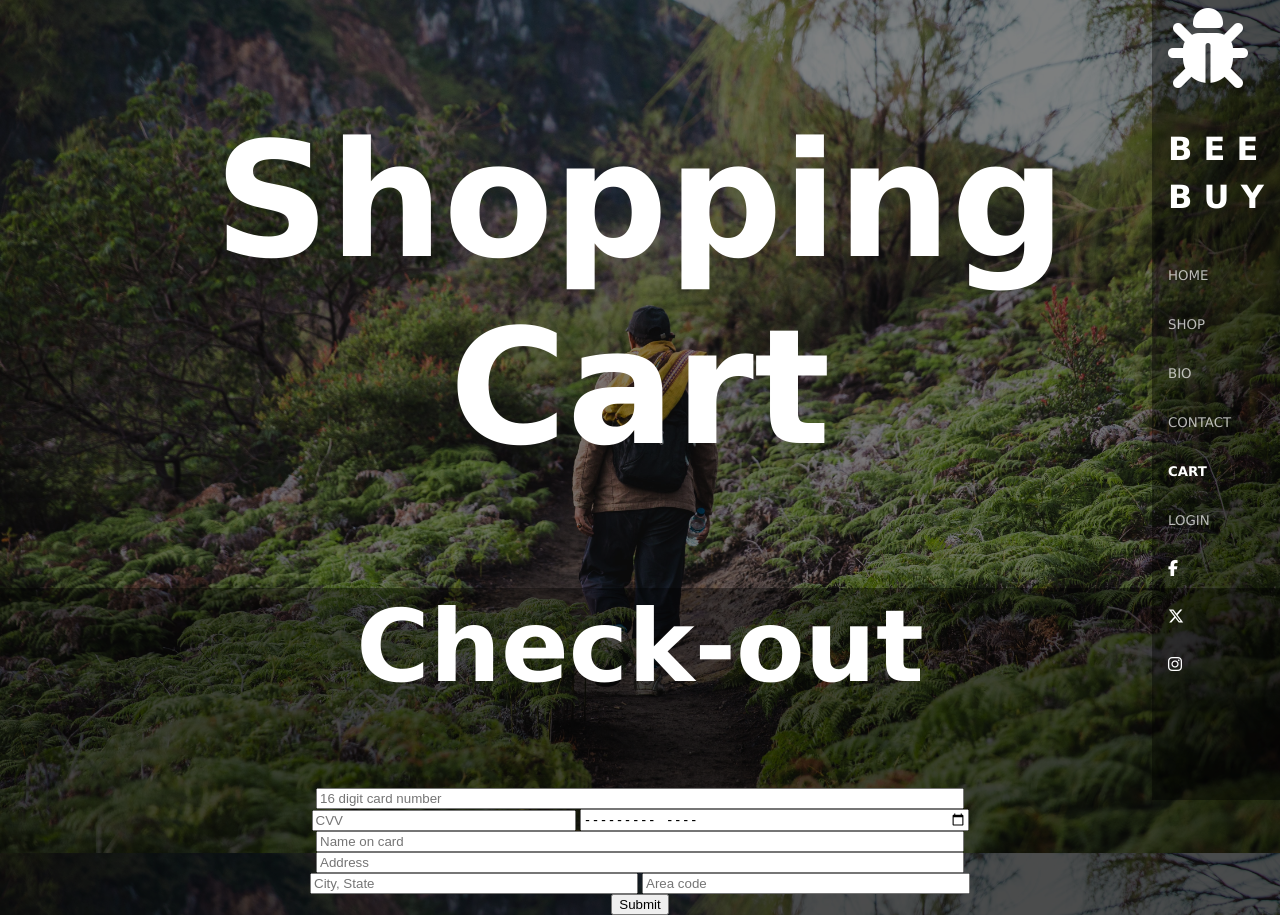
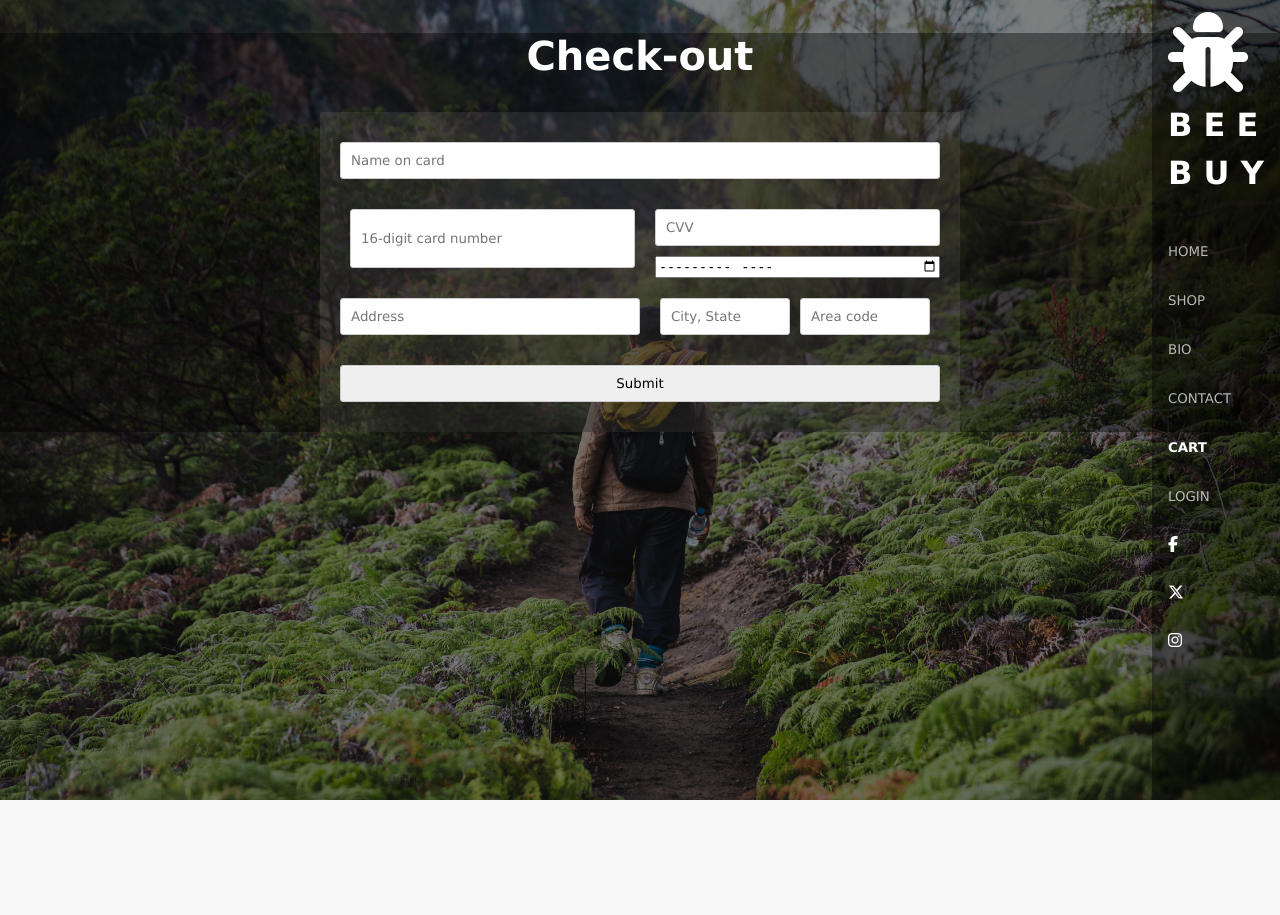
Before and after one commit to robberfish/lab-assignment, a PHP site: page /cart.html in a window 1280 px wide. After the commit the page ends 800 px from the top, so only its background shows below. Run offline with PHP 8.4, Linux system fonts and the light colour scheme.

Commit message:
tweaking cart

```diff
--- a/cart.html
+++ b/cart.html
@@ -2,79 +2,17 @@
 <html>
 <head>
     <link rel="stylesheet" href="https://cdnjs.cloudflare.com/ajax/libs/font-awesome/6.5.1/css/all.min.css">
-
+    <link rel="stylesheet" href="styles.css">
     <title>
         Pretend Photo Website
     </title>
 <style>
-
-    header{
-        background-color: rgba(0, 0, 0, 0.4);
-        padding: 0px 0px;
-        position: fixed;
-        width: 128px;
-        top: 0;
-        right: 0;
-        z-index: 1000;
-        line-height: 48px;
-        height: 100vh;
-        margin:0;
-    }
-    header h1{
-        padding: 8px 16px;
-    }
-    body{
-        background-image: url("mountains.jpg");
-        background-color: gray;
-        background-blend-mode: multiply;
-        background-repeat: no-repeat;
-        background-size: cover;
-        background-attachment: fixed;
-        margin:0%;
-    }
-    main{
-        padding: 0px;
-        padding-top: 0px;
-    }
-    .nav-links {
-    list-style: none;
-    padding: 0;
-    margin: 0;
-    display:list-item;
-    }
-    .nav-links li a {
-        margin-right: 15px;
-        text-decoration: none;
-        color: rgb(255, 255, 255, 0.7);
-        text-align: center;
-        font-family: 'Lucida Sans', 'Lucida Sans Regular', 'Lucida Grande', 'Lucida Sans Unicode', Geneva, Verdana, sans-serif;
-        font-size: smaller;
-        padding: 8px 16px;
-        border-radius: 0px;
-        transition: background 0.3s ease;
-    }
-    .nav-links a:hover {
-        color: rgb(255, 255, 255);
-        font-weight: bold;
-    }
-    .nav-links li a.active {
-        /*background-color: #f8b400; */
-        color: rgb(255, 255, 255);
-        font-weight: bolder;
-    }
-    h1{
-        font-family: 'Lucida Sans', 'Lucida Sans Regular', 'Lucida Grande', 'Lucida Sans Unicode', Geneva, Verdana, sans-serif;
-        color:#ffffff;
-        text-align: center;
-        font-weight: bolder;
-        font-size: 160px;
-    }
     h2{
         font-family: 'Lucida Sans', 'Lucida Sans Regular', 'Lucida Grande', 'Lucida Sans Unicode', Geneva, Verdana, sans-serif;
         color:#ffffff;
         text-align: center;
         font-weight: bolder;
-        font-size: 100px;
+        font-size: 40px;
     }
 </style>
 </head>
@@ -105,8 +43,6 @@
                 </ul>
         </nav>
     </header>
-    <h1>Shopping Cart</h1>
-
 
     <div class="card" style="background-color: rgba(0, 0, 0, 0.4);">
         <div class="card-header">
@@ -114,10 +50,14 @@
         </div>
         <div class="card-body">
             <form style="text-align: center;">
-                <input type="text" name="card-num" placeholder="16 digit card number" style="width: 50%;"><br>
-                <input type="text" name="cvv" placeholder="CVV" style="width: 20%;">
-                <input type="month" name="exp-date" placeholder="Expiration date" style="width: 30%;"><br>
-                <input type="text" name="name" placeholder="Name on card" style="width: 50%;"><br>
+                <input type="text" name="name" placeholder="Name on card" style="width: 100%;"><br>
+                <div class="input-group full-width">
+                    <input type="text" name="card-num" placeholder="16-digit card number">
+                </div><br>
+                <div class="input-group">
+                    <input type="text" name="cvv" placeholder="CVV">
+                    <input type="month" name="exp-date" placeholder="Expiration date">
+                </div>
                 <input type="text" name="address" placeholder="Address" style="width: 50%"><br>
                 <input type="text" name="city" placeholder="City, State" style="width: 25%">
                 <input type="text" name="area-code" placeholder="Area code" style="width: 25%"><br>
--- a/styles.css
+++ b/styles.css
@@ -107,10 +107,28 @@ p {
     font-size: smaller;
 }
 form {
-    max-width: 500px;
+    /*max-width: 600px;
     margin: 20px auto;
     padding: 20px;
-    background-color:rgba(205, 194, 194, 0.1);
+    background-color:rgba(205, 194, 194, 0.1);*/
+    max-width: 600px;
+    margin: 20px auto;
+    padding: 20px;
+    background-color: rgba(205, 194, 194, 0.1);
+    display: flex;
+    flex-wrap: wrap;
+    gap: 10px;
+}
+.input-group {
+    display: flex;
+    flex-direction: column;
+    flex: 1; /* Allows fields to share space equally */
+    min-width: 45%; /* Ensures fields are at least 45% width */
+}
+.full-width {
+    display: flex;
+    flex-direction: column;
+    width: 100%;
 }
 
 label {
@@ -124,7 +142,7 @@ input[type="text"],
 input[type="info"],
 input[type="submit"],
 input[type="email"] {
-    width: 90%;
+    width: 100%;
     padding: 10px;
     margin: 10px auto;
     border: 1px solid #ccc;
@@ -134,3 +152,26 @@ input[type="email"] {
     font-family: 'Lucida Sans', 'Lucida Sans Regular', 'Lucida Grande', 'Lucida Sans Unicode', Geneva, Verdana, sans-serif;
     font-weight:lighter;
 }
+.input-group input {
+    flex: 1;
+}
+
+/* Make CVV smaller */
+input[name="cvv"] {
+    flex: 0.3;
+}
+
+/* Adjust expiration date width */
+input[name="exp-date"] {
+    flex: 0.3;
+}
+
+/* Make city/state and area code equal size */
+input[name="city"],
+input[name="area-code"] {
+    flex: 1;
+}
+
+input[type="submit"]:hover {
+    background-color: #218838;
+}
```
